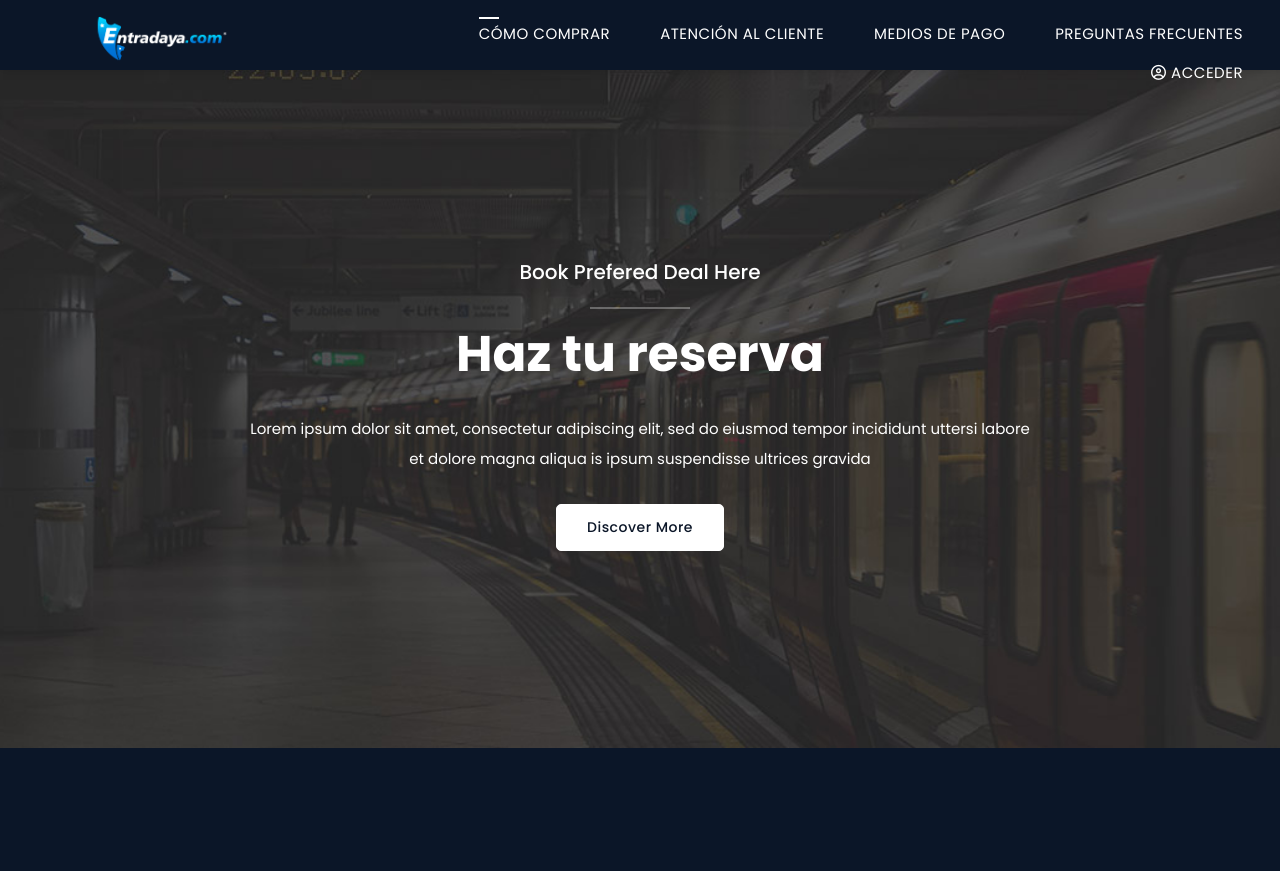
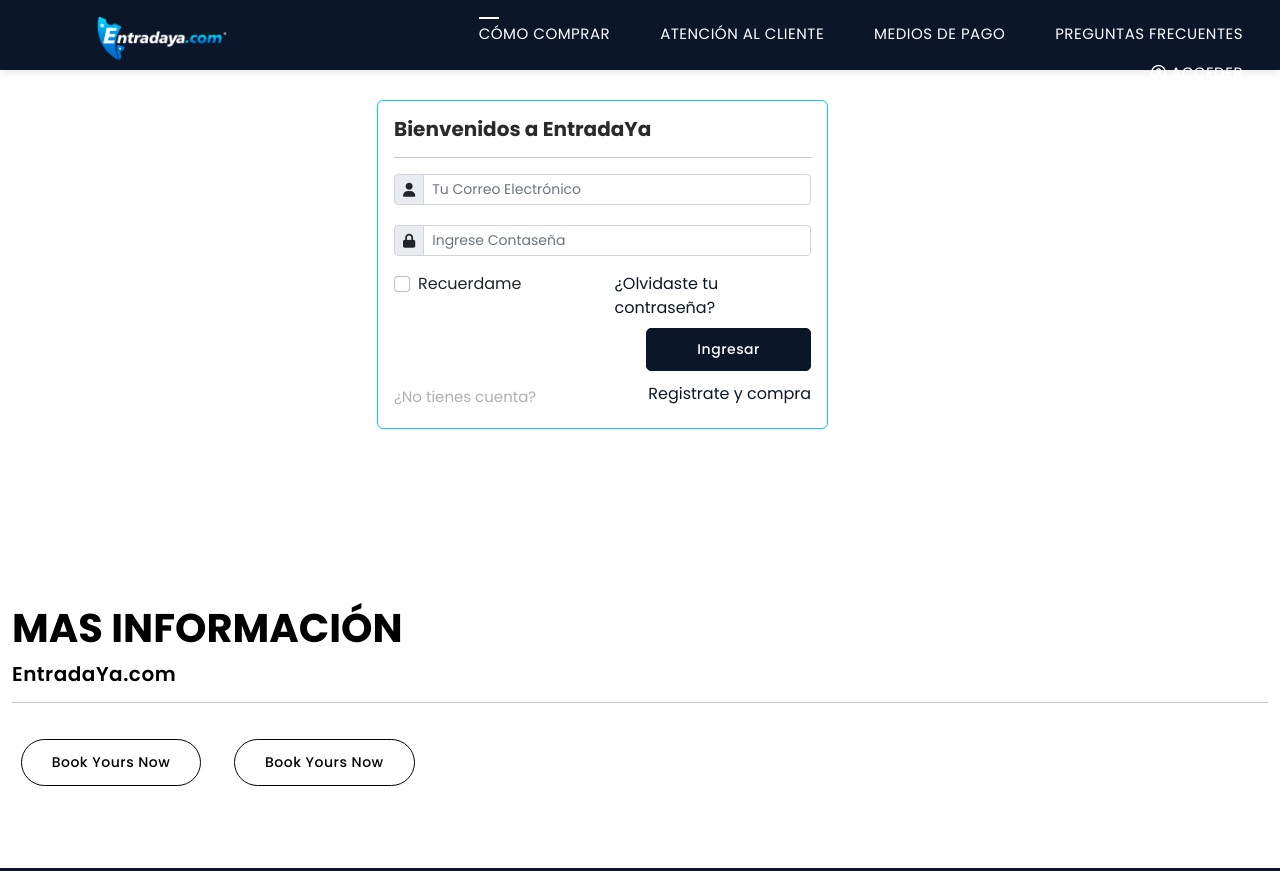
Before and after one commit to HERNAN21/TAF-ENTRADASYA, a plain HTML site: page login.html in a window 1280 px wide. Shown: the top 871 px of the page. Drawn offline with nearby package versions, Linux system fonts and the light colour scheme.

Commit message:
Cambio login

```diff
--- a/login.html
+++ b/login.html
@@ -19,7 +19,7 @@
     <link rel="stylesheet" href="assets/css/owl.css">
     <link rel="stylesheet" href="assets/css/animate.css">
     <link rel="stylesheet"href="https://unpkg.com/swiper@7/swiper-bundle.min.css"/>
-
+    <link rel="stylesheet" href="assets/css/comprar.css">
 <!--
 
 TemplateMo 580 Woox Travel
@@ -75,25 +75,91 @@
   </header>
   <!-- ***** Header Area End ***** -->
 
-  <div class="second-page-heading">
+  <div class="page-heading">
     <div class="container">
       <div class="row">
-        <div class="col-lg-12">
-          <h4>Book Prefered Deal Here</h4>
-          <h2>Haz tu reserva</h2>
-          <p>Lorem ipsum dolor sit amet, consectetur adipiscing elit, sed do eiusmod tempor incididunt uttersi labore et dolore magna aliqua is ipsum suspendisse ultrices gravida</p>
-          <div class="main-button"><a href="about.html">Discover More</a></div>
+        <div class="col-lg-12 col-sm-12 align-self-justify">
+          <div class="item">
+            <div class="row">
+              <div class="col-lg-3 col-sm-1"></div>
+              <div class="col-lg-5 align-self-justify">
+                <div class="content">
+                  <div class="card border-info">
+                    <div class="card-body">
+                      <h5 class="card-title">Bienvenidos a EntradaYa</h5>
+                      <!-- <h5 class="card-title">Card title</h5> -->
+                      <hr>
+                      <div class="row">
+                        <div class="input-group input-group-sm mb-3">
+                          <span class="input-group-text" id="inputGroup-sizing-sm"><i class="fa-solid fa-user"></i></span>
+                          <input type="text" class="form-control" placeholder="Tu Correo Electrónico" aria-label="Sizing example input" aria-describedby="inputGroup-sizing-sm">
+                        </div>
+                      </div>
+                      <div class="row mt-1">
+                        <div class="input-group input-group-sm mb-3">
+                          <span class="input-group-text" id="inputGroup-sizing-sm"><i class="fa-solid fa-lock"></i></span>
+                          <input type="password" class="form-control" placeholder="Ingrese Contaseña" aria-label="Sizing example input" aria-describedby="inputGroup-sizing-sm">
+                        </div>
+                      </div>
+                      <div class="row">
+                        <div class="col-6">
+                          <div class="form-check">
+                            <input class="form-check-input" type="checkbox" value="" id="flexCheckDefault">
+                            <label class="form-check-label" for="flexCheckDefault">
+                              Recuerdame
+                            </label>
+                          </div>
+                        </div>
+                        <div class="col-6">
+                          <a href="" style="float: right">¿Olvidaste tu contraseña?</a>
+                        </div>
+                      </div>
+                      <div class="row mt-1">
+                        <div class="col-12 text-left">
+                            <div class="main-button mt-1" style="float: right">
+                              <a href="login.html" style="padding: 10px 50px;">Ingresar</a>
+                            </div>
+                        </div>
+                      </div>
+                      <div class="row mt-1">
+                        <div class="col-6">
+                          <p>¿No tienes cuenta?</p>
+                        </div>
+                        <div class="col-6" >
+                          <a href="" style="float: right">Registrate y compra</a>
+                        </div>
+                      </div>
+                    </div>
+                  </div>
+                </div>
+              </div>
+            </div>
+          </div>
         </div>
       </div>
     </div>
   </div>
 
-
-
-  <div class="reservation-form">
-    <div class="container">
+  <div class="call-to-action">
+    <div class="container-fluid">
       <div class="row">
-
+        <div class="col-lg-12">
+          <h2>Mas información</h2>
+          <h4>EntradaYa.com</h4>
+        </div>
+      </div>
+      <hr>
+      <div class="row">
+        <div class="col-lg-2">
+          <div class="border-button">
+            <a href="login.html">Book Yours Now</a>
+          </div>
+        </div>
+        <div class="col-lg-2">
+          <div class="border-button">
+            <a href="login.html">Book Yours Now</a>
+          </div>
+        </div>
       </div>
     </div>
   </div>
```
